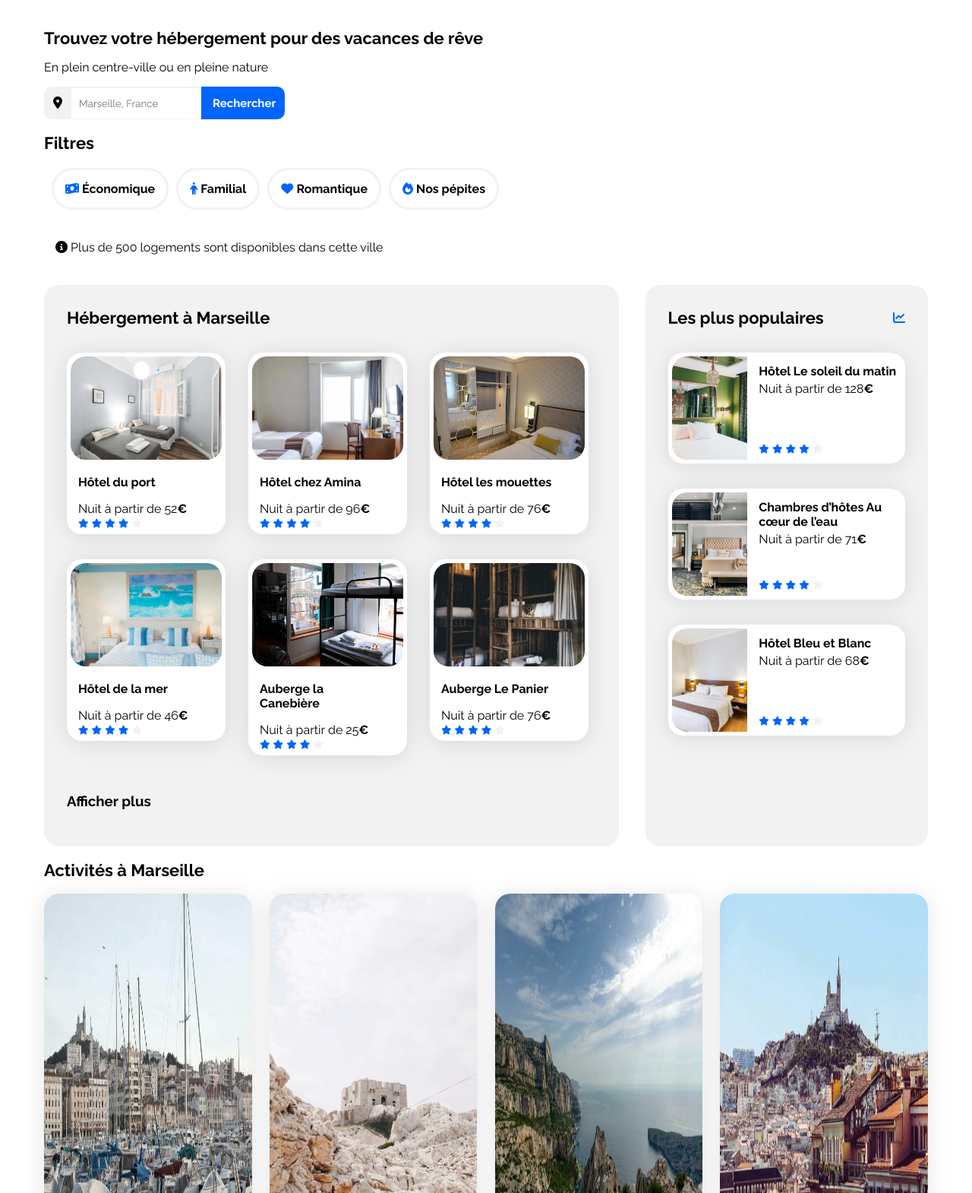
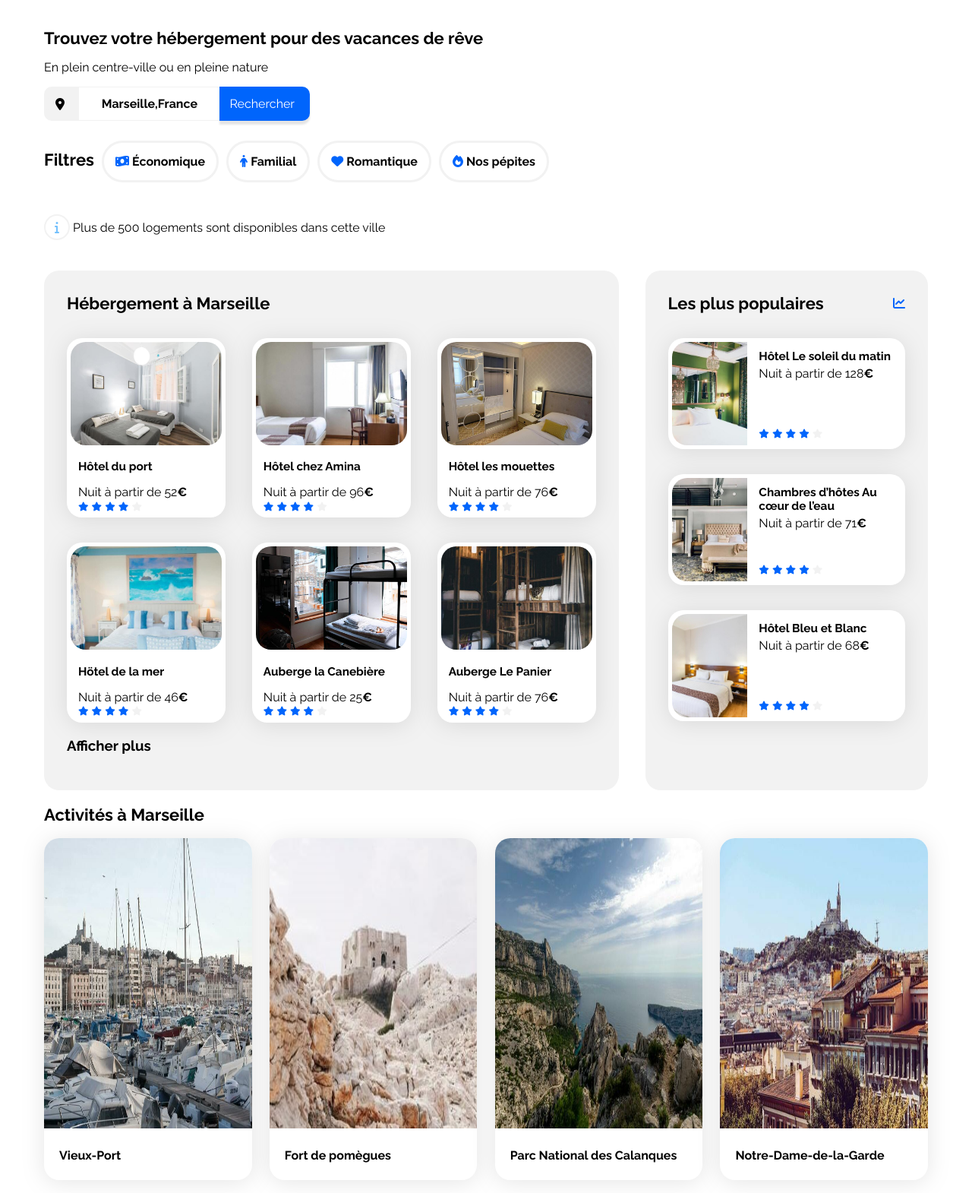
Before and after one commit to Zanesch/Projet-booki, a plain HTML site: page index.html in a window 1280 px wide. Shown: the part 30-1600 px from the top of the page at 76% size. Drawn offline with Linux system fonts and the light colour scheme.

Commit message:
changement mediaqueries/nav/filtre

```diff
--- a/css/style.css
+++ b/css/style.css
@@ -19,6 +19,14 @@
     display: flex;
     gap: 100px;
 }
+.loupe-container .icon {
+    color: white;
+    display: none;
+    padding: 5px;
+}
+.boutton-texte{
+  color: white;
+}
 
 .lien-Hébergement :hover {
     border-top: 2px solid;
@@ -32,19 +40,36 @@
     padding-top: 3px;
     color: #0065FC;
 }
-
+/*mettre une valeur fixe sur la recherchecontainer mettre une div qui regroupe les filtres pr les mettres en row mettre des articles sur les activités a Marseille*/
 .location-container {
     display: flex;
     align-items: center;
     border: none;
     background-color: #F2F2F2;
     border-radius: 10px 0 0 10px;
+    width: 15%;
+}
+.location-container .icon{
+
+    padding-right: 15px;
+}
+.circle {
+    display: inline-flex;
+    justify-content: center;
+    align-items: center;
+    width: 30px;
+    height: 30px;
+    border: 2px solid;
+    border-radius: 50%;
+    background-color: white;
+    color: #f2f2f2;
 }
 
 .icon-size {
     padding: 12px;
 }
-.loupe-size{
+
+.loupe-size {
     padding: 12px;
 }
 
@@ -82,10 +107,12 @@
 .box:hover {
     background-color: #DEEBFF;
 }
-.circle-info-container{
+
+.circle-info-container {
     margin: 40px 0;
 
 }
+
 .circle-info {
     margin: 15px;
 
@@ -132,6 +159,39 @@ a {
     color: inherit;
     text-decoration: none;
 }
+.recherche-container {
+    display: flex;
+    align-items: center;
+    justify-content: space-between;
+    background-color: #F2F2F2;
+    border-radius: 10px;
+    width: 350px;
+    height: 45px;
+}
+.recherche-text{
+    background-color: white;
+    width: 60%;
+    text-align: center;
+    padding-top: 12px;
+    padding-bottom: 12px;
+}
+.loupe-container{
+    padding: 13px;
+    background-color: #0065FC;
+    width: 30%;
+    border-radius: 0px 10px 10px 0px;
+    filter: drop-shadow(0px 5px 1px rgba(0, 0, 0, 0.1));
+}
+.location-container{
+}
+
+.icon {
+    color: #000;
+}
+.text {
+    font-weight: bold;
+    color: black;
+}
 
 .section-title {
     margin: 0;
@@ -150,7 +210,7 @@ a {
 }
 
 .card-title {
-    font-size: 16px;
+    font-size: 1.2vw;
 }
 
 .euro {
@@ -166,9 +226,11 @@ a {
     display: flex;
     justify-content: space-between;
 }
-.hebergements-cards-container{
+
+.hebergements-cards-container {
     width: 30%;
 }
+
 .hebergements-and-populaires section {
     border-radius: 20px;
     padding: 30px;
@@ -188,7 +250,7 @@ a {
     flex-wrap: wrap;
     display: flex;
     margin-top: 33px;
-gap: 30px;
+justify-content: space-between;
 }
 
 .hebergements-cards .card-content {
@@ -198,6 +260,7 @@ gap: 30px;
     flex-direction: column;
     justify-content: space-between;
     box-sizing: border-box;
+    white-space: nowrap;
 }
 
 .hebergements-cards .card-subtitle {
@@ -210,10 +273,10 @@ gap: 30px;
     width: 65%;
 }
 
-.footer-container{
+.footer-container {
     display: flex;
     justify-content: space-between;
-    background-color: #ccc;
+    background-color: #F2F2F2;
     margin-top: 100px;
     padding-left: 30px;
     padding-right: 300px;
@@ -269,39 +332,44 @@ gap: 30px;
 }
 
 /*Activités */
-.activites{
+.activites {
     margin-top: 50px;
     margin-bottom: 50px;
 }
-.activites-title{
+
+.activites-title {
     font-size: 22px;
 
 }
-.blocactivites{
+
+.blocactivites {
     display: flex;
     flex-direction: row;
-    height: 600px;
+    height: 450px;
     gap: 2%;
 }
-.caseactivites{
+
+.caseactivites {
     width: -webkit-fill-available;
     background-color: white;
     border-radius: 20px;
     filter: drop-shadow(0px 3px 15px rgba(0, 0, 0, 0.1));
 }
-.caseactivites img{
+
+.caseactivites img {
     width: 100%;
-    height: 90%;
+    height: 85%;
     border-top-left-radius: 20px;
     border-top-right-radius: 20px;
 
 }
 
-.cards-activites{
+.cards-activites {
     background-color: white;
     border-radius: 20px;
     filter: drop-shadow(0px 3px 15px rgba(0, 0, 0, 0.1));
 }
+
 /*
 .cards-activites img{
     border-radius: 20px;
@@ -310,23 +378,27 @@ gap: 30px;
     display: flex;
 }
 */
-.activites-text{
+.activites-text {
     margin-left: 20px;
 }
+
 /*Navigation*/
-.box-container{
+.box-container {
     display: flex;
     flex-direction: row;
 }
-.nav-title{
+
+.filtre-title {
     font-size: 22px;
 
 }
-.eco-famille{
+
+.eco-famille {
     display: flex;
     flex-direction: row;
 }
-.romantique-pepite{
+
+.romantique-pepite {
     display: flex;
     flex-direction: row;
 
@@ -341,12 +413,14 @@ gap: 30px;
 @media (max-width: 1024px) {
 
 
-    .filtres-container{
+    .filtres-container {
         flex-direction: column;
     }
-    .box-container{
+
+    .box-container {
         flex-direction: row;
     }
+
     /* Hébergement et Populaires */
     .hebergements-and-populaires {
         flex-direction: column;
@@ -378,134 +452,204 @@ gap: 30px;
     .populaires-cards .card-subtitle {
         font-size: 13px;
     }
+
     /*Activités*/
 
-.blocactivites{
+    .blocactivites {
         height: 250px;
+        width: 105%;
     }
-.caseactivites{
+
+    .caseactivites {
         width: -webkit-fill-available;
     }
-.caseactivites img{
+
+    .caseactivites img {
         height: 70%;
 
     }
 
 }
-    .footer-container{
+
+.footer-container {
     margin-right: 0%;
     padding-right: 10%;
 }
-    .loupe{
+
+.loupe {
     display: none;
 }
 
 /* Small devices (phones, less than 768px) */
-@media (max-width: 767.98px) {
+@media (min-width: 320px) and (max-width: 768px) {
+
     /* ... */
-    .header-container{
+    .nav-mobile {
+        width: 100%;
+    box-sizing: border-box;
+    }
+    .header-container {
 
         flex-direction: column;
         align-items: center;
     }
-    .logo{
+    .liens{
+        gap: 0%;
+    }
+
+    .liens :hover{
+        border-bottom: 1px solid;
+        color: #0065FC;
+
+    }
+
+
+
+    .lien-Hébergement :hover,
+    .lien-activites :hover {
+    border-top: none;
+}
+
+    .logo {
         width: 60%;
         margin: 5% 0 5% 50%;
 
     }
-    .box{
+
+    .box {
         display: flex;
         width: 100%;
         gap: 10px;
 
     }
-    .section-title{
 
-    }
+    .section-title {}
+
     /* Navigation mobile*/
-    .filtres-container{
+    .filtres-container {
         justify-content: space-around;
         align-items: stretch;
 
     }
-    .search-container{
+    .liens {
+        display: flex;
+        align-items: center;
+    }
+
+    .lien-Hébergement,
+    .lien-activites {
+        width: 100%;
+        text-align: center;
+    }
+
+    .lien-Hébergement:hover,
+    .lien-activites:hover {
+        width: 100%;
+    }
+    .location-container{
+        width: 100%;
+    }
+
+    .search-container {
         justify-content: center;
     }
-    .search-button{
+
+    .search-button {
         width: auto;
         padding: 10px;
 
     }
+
     .search-button strong {
         display: none;
     }
-    .eco-famille{
+
+    .eco-famille {
         margin-top: 20px;
         display: flex;
         justify-content: space-evenly;
 
     }
-    .romantique-pepite{
+
+    .romantique-pepite {
         margin-top: 20px;
         display: flex;
         justify-content: space-evenly;
 
     }
-    .box-container{
+
+    .box-container {
         display: flex;
         flex-direction: column;
 
     }
+
     /*hebergements et populaires*/
-    .hebergements-and-populaires section{
+    .hebergements-and-populaires section {}
 
-    }
-    .hebergements-and-populaires{
+    .hebergements-and-populaires {
         flex-direction: column-reverse;
     }
-    .populaires{
+
+    .populaires {
         background-color: #F2F2F2;
     }
-    .populaires-cards{
+
+    .populaires-cards {
         flex-direction: column;
     }
-.populaires-cards a{
+
+    .populaires-cards a {
         width: auto;
     }
 
-.hebergements{
+    .hebergements {
         background-color: white;
     }
-.hebergements-cards{
+    .card{
+        margin-top: 30px;
+    }
+    .card-title{
+        font-size: 16px;
+    }
+
+    .hebergements-cards {
         flex-direction: column;
     }
 
-.hebergements-cards a{
+    .hebergements-cards a {
         width: auto;
     }
+
     /*Activités*/
-.activités{
-    height: 1150px;
+    .activités {
+        height: 2000px;
     }
-.blocactivites{
+
+    .blocactivites {
         flex-direction: column;
+        width: auto;
 
     }
-.caseactivites{
+
+    .caseactivites {
         margin-bottom: 20px;
 
     }
-.caseactivites img{
-    height: 200px;
+
+    .caseactivites img {
+        height: auto;
         width: 100%;
 
     }
+
     /*footer*/
 
     .footer-container {
         flex-direction: column;
     }
-.loupe{
+
+    .loupe {
         display: block;
     }
 
@@ -514,4 +658,9 @@ flex-direction: column;
 /*footer*/
 
 
-/* cacher le boutton recherche et rajouter une div pr créer espace pr le logo loupe sur la recherche dans l'onglet navigation,ajouter une div border raidus élevé pr faire le cercle autour de l'icone d'information changer la couleur de gris dans la partie nav et autre*/
+/* afficher le mobile a partir de 320px
+ les images ne doivent pas etre déformée
+ le menu version mobile a corrigé(bordure en bas hover)
+ icone information a changer
+ élargir les images en version tablette pr les activités a Marseille
+ validation W3c pr le html changer les balises nav
--- a/index.html
+++ b/index.html
@@ -21,6 +21,7 @@
                 <div class="logo">
                     <img src="./images/logo/Booki.png" alt="logo-Bookie">
                 </div>
+                <nav class="nav-mobile">
                 <div class="liens">
                     <div class="lien-Hébergement">
                         <a href="#Hébergement à Marseille">Hébergements</a>
@@ -29,30 +30,51 @@
                         <a href="#Activités à Marseille">Activités</a>
                     </div>
                 </div>
+            </nav>
             </div>
         </header>
         <h2 class="section-title">Trouvez votre hébergement pour des vacances de rêve</h2>
         <p>En plein centre-ville ou en pleine nature </p>
-        <nav>
+    <!--
             <div class="search-container">
                 <div class="location-container">
-                    <div class="icon-size"> <i class="fa-sharp fa-solid fa-location-dot fa-flip-horizontal" style="color: #000000;"></i> </div>
+                    <div class="icon-size"> <i class="fa-sharp fa-solid fa-location-dot fa-flip-horizontal"
+                            style="color: black;"></i></div>
                     <form method="get" action="">
                         <input class="search-bar" placeholder="Marseille, France" id="site-search" name="s">
 
-                </div>
                 <button class="search-button"> <strong>Rechercher</strong>
                     <div class="loupe">
                         <i class="fa-solid fa-magnifying-glass" style="color: white;"></i>
                     </div>
+
+
                 </button>
 
+
+
+
                 </form>
+                </div>
+
 
         </div>
-            <h2 class="nav-title"> Filtres </h2>
+    -->
+        <div class="recherche-container">
+            <div class="location-container">
+                <i class="fa-sharp fa-solid fa-location-dot fa-flip-horizontal icon"></i>
+            </div>
+            <span class="recherche-text"><strong>Marseille,France</strong></span>
+            <div class="loupe-container">
+                <span class="boutton-texte">Rechercher</span>
+                <i class="fa-solid fa-magnifying-glass icon"></i>
+            </div>
+        </div>
+
+
+           <!-- <h2 class="filtre-title"> Filtres </h2>-->
             <div class="filtres-container">
-
+                <h2 class="filtre-title"> Filtres </h2>
                 <div class="box-container">
                     <div class="eco-famille">
                         <div class="box">
@@ -77,12 +99,21 @@
                 </div>
             </div>
             <div class="circle-info-container">
-            <div class="circle-info">
-                <i class="fa-solid fa-circle-info" style="color: #000000;"></i> <span>Plus de 500 logements sont disponibles dans cette
+                <!--<div class="circle-info">
+                    <i class="fa-solid fa-circle-info" style="color: #000000;"></i> <span>Plus de 500 logements sont
+                        disponibles dans cette
+                        ville</span>
+                </div>
+                -->
+
+                <div class="circle">
+                    <i class="fa-solid fa-info" style="color: #74C0FC;"></i>
+                                </div>
+                                <span>Plus de 500 logements sont
+                                    disponibles dans cette
                                     ville</span>
             </div>
                 </form>
-        </nav>
         <main>
             <div class="hebergements-and-populaires">
                 <section class="hebergements">
@@ -94,7 +125,7 @@
                                     alt="Image de la chambre d'hôtel montrant un lit">
                                 <div class="card-content">
                                     <div class="card-txt">
-                                        <h3 class="card-title">Hôtel du port</h3>
+                                        <h3 class="card-title">Hôtel du port       </h3>
                                         <p class="card-subtitle">Nuit à partir de 52<span class="euro">€</span></p>
                                         <div class="card-rating">
                                             <i class="fa-xs fa-solid fa-star" aria-hidden="true"></i>
@@ -115,7 +146,7 @@
                                     alt="Image de la chambre d hôtel montrant un lit">
                                 <div class="card-content">
                                     <div class="card-txt">
-                                        <h3 class="card-title">Hôtel chez Amina</h3>
+                                        <h3 class="card-title">Hôtel chez Amina    </h3>
                                         <p class="card-subtitle">Nuit à partir de 96<span class="euro">€</span></p>
                                         <div class="card-rating">
                                             <i class="fa-xs fa-solid fa-star" aria-hidden="true"></i>
@@ -137,7 +168,7 @@
                                     alt="Image de la chambre d hôtel montrant un lit">
                                 <div class="card-content">
                                     <div class="card-txt">
-                                        <h3 class="card-title">Hôtel les mouettes</h3>
+                                        <h3 class="card-title">Hôtel les mouettes  </h3>
                                         <p class="card-subtitle">Nuit à partir de 76<span class="euro">€</span></p>
                                         <div class="card-rating">
                                             <i class="fa-xs fa-solid fa-star" aria-hidden="true"></i>
@@ -158,7 +189,7 @@
                                     alt="Image de la chambre d'hôtel montrant un lit">
                                 <div class="card-content">
                                     <div class="card-txt">
-                                        <h3 class="card-title">Hôtel de la mer</h3>
+                                        <h3 class="card-title">Hötel de la mer</h3>
                                         <p class="card-subtitle">Nuit à partir de 46<span class="euro">€</span></p>
                                         <div class="card-rating">
                                             <i class="fa-xs fa-solid fa-star" aria-hidden="true"></i>
@@ -291,17 +322,28 @@
             <section class="activités">
                 <h2 class="activites-title" id="Activités à Marseille">Activités à Marseille</h2>
                 <div class="blocactivites">
-                        <div class="caseactivites"><img src="./images/activites/reno-laithienne.jpg"alt="image du   vieux port">
-                           <div class="activites-text"><h4>Vieux-Port</h4></div>
+                    <div class="caseactivites"><img src="./images/activites/reno-laithienne.jpg"
+                            alt="image du   vieux port">
+                        <div class="activites-text">
+                            <h4>Vieux-Port</h4>
                         </div>
-                                <div class="caseactivites"><img src="./images/activites/paul-hermann.jpg"alt="image du Fort">
-                                   <div class="activites-text"><h4>Fort de pomègues</h4></div>
                     </div>
-                        <div class="caseactivites"><img src="./images/activites/kilyan-sockalingum.jpg"alt="image des Calanques">
-                           <div class="activites-text"><h4 >Parc National des Calanques</h4></div>
+                    <div class="caseactivites"><img src="./images/activites/paul-hermann-resize.jpg" alt="image du Fort">
+                        <div class="activites-text">
+                            <h4>Fort de pomègues</h4>
                         </div>
-                <div class="caseactivites"><img src="./images/activites/florian-wehde.jpg"alt="image de notre dame de la garde">
-                   <div class="activites-text"><h4 >Notre-dame-de-la-garde</h4></div>
+                    </div>
+                    <div class="caseactivites"><img src="./images/activites/kilyan-sockalingum.jpg"
+                            alt="image des Calanques">
+                        <div class="activites-text">
+                            <h4>Parc National des Calanques</h4>
+                        </div>
+                    </div>
+                    <div class="caseactivites"><img src="./images/activites/florian-wehde.jpg"
+                            alt="image de notre dame de la garde">
+                        <div class="activites-text">
+                            <h4>Notre-Dame-de-la-Garde</h4>
+                        </div>
 
                     </div>
             </section>
@@ -309,18 +351,18 @@
         <footer>
             <div class="footer-container">
                 <div class="a-propos">
-                <h3 >À propos</h3>
+                    <h3>À propos</h3>
                     <p>Fonctionnement du site</p>
                     <p>Conditions générales</p>
                     <p>Données et confidentialité</p>
                 </div>
                 <div class="noshébergements">
-            <h3 > Nos hébergements</h3>
+                    <h3> Nos hébergements</h3>
                     <p> Charte qualité</p>
                     <p>Proposer votre hôtel</p>
                 </div>
                 <div class="assistance">
-    <h3 >Assistance</h3>
+                    <h3>Assistance</h3>
                     <p>Centre d'aide</p>
                     <p>Nous contacter</p>
                 </div>
```
Lines whose indentation alone changed are shown as unchanged.
